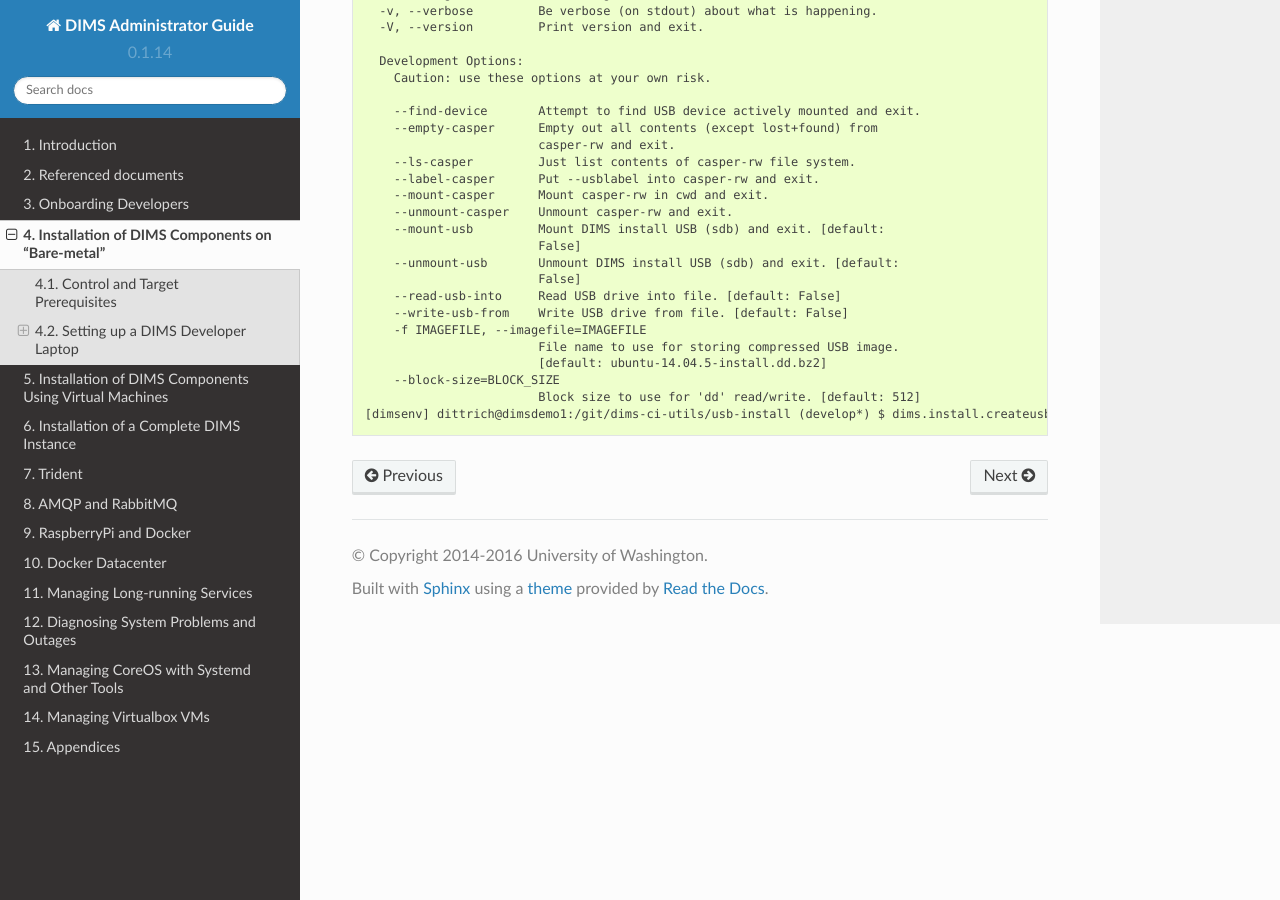
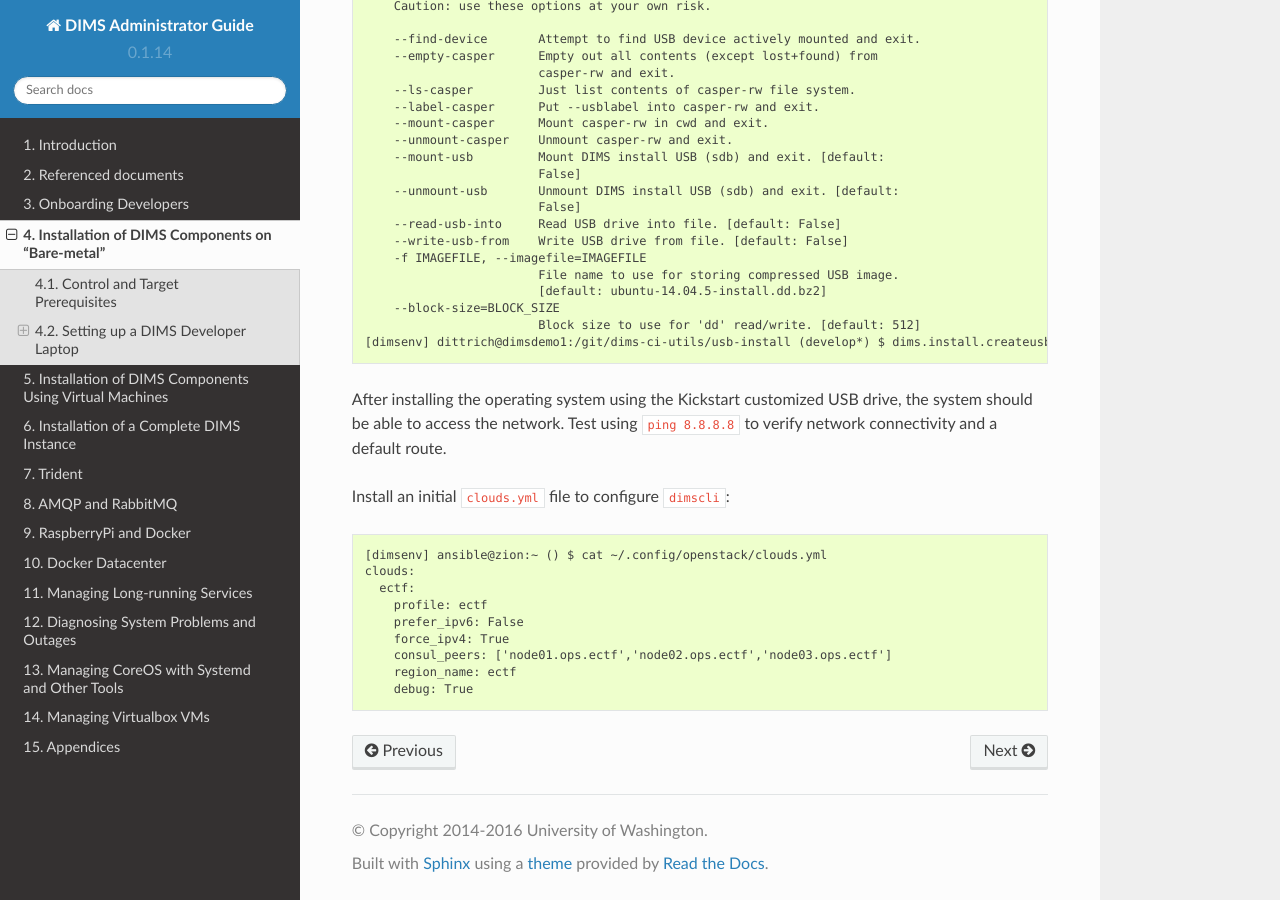
Before and after one commit to uw-dims/dims-adminguide, a Sphinx documentation site: the page built from docs/source/installingbaremetal.rst, in a window 1280 px wide and 900 px high, scrolled down 11507 px. Built offline with Sphinx 7.4.7 and the Read the Docs theme 2.0.0, drawn with Linux system fonts in a browser that asks for light colours; some of the changed text lies outside the part shown.

Commit message:
Add more on installing baremetal via USB

```diff
--- a/docs/source/installingbaremetal.rst
+++ b/docs/source/installingbaremetal.rst
@@ -484,8 +480,8 @@ will be cloning to is available as ``/dev/sdb``.
 
 .. _customizingdimsinstallusb:
 
-Customzing an installation USB
-~~~~~~~~~~~~~~~~~~~~~~~~~~~~~~
+Customizing an installation USB
+~~~~~~~~~~~~~~~~~~~~~~~~~~~~~~~
 
 The installation ISO is customized with SSH keys, OpenVPN certificates, etc.,
 by inserting files from a common file share into the installation USB.
@@ -697,6 +693,26 @@ in ``$CFG``, you can write the contents to the installation USB disk partition.
 
 ..
 
+After installing the operating system using the Kickstart customized
+USB drive, the system should be able to access the network.  Test using
+``ping 8.8.8.8`` to verify network connectivity and a default route.
+
+Install an initial ``clouds.yml`` file to configure ``dimscli``:
+
+.. code-block:: none
+
+    [dimsenv] ansible@zion:~ () $ cat ~/.config/openstack/clouds.yml
+    clouds:
+      ectf:
+        profile: ectf
+        prefer_ipv6: False
+        force_ipv4: True
+        consul_peers: ['node01.ops.ectf','node02.ops.ectf','node03.ops.ectf']
+        region_name: ectf
+        debug: True
+
+..
+
 
 .. TODO(dittrich): Stopped here - finish these instructions
 .. todo::
```
Also changed, not shown: other parts of docs/source/installingbaremetal.rst (+2 -6 lines).
